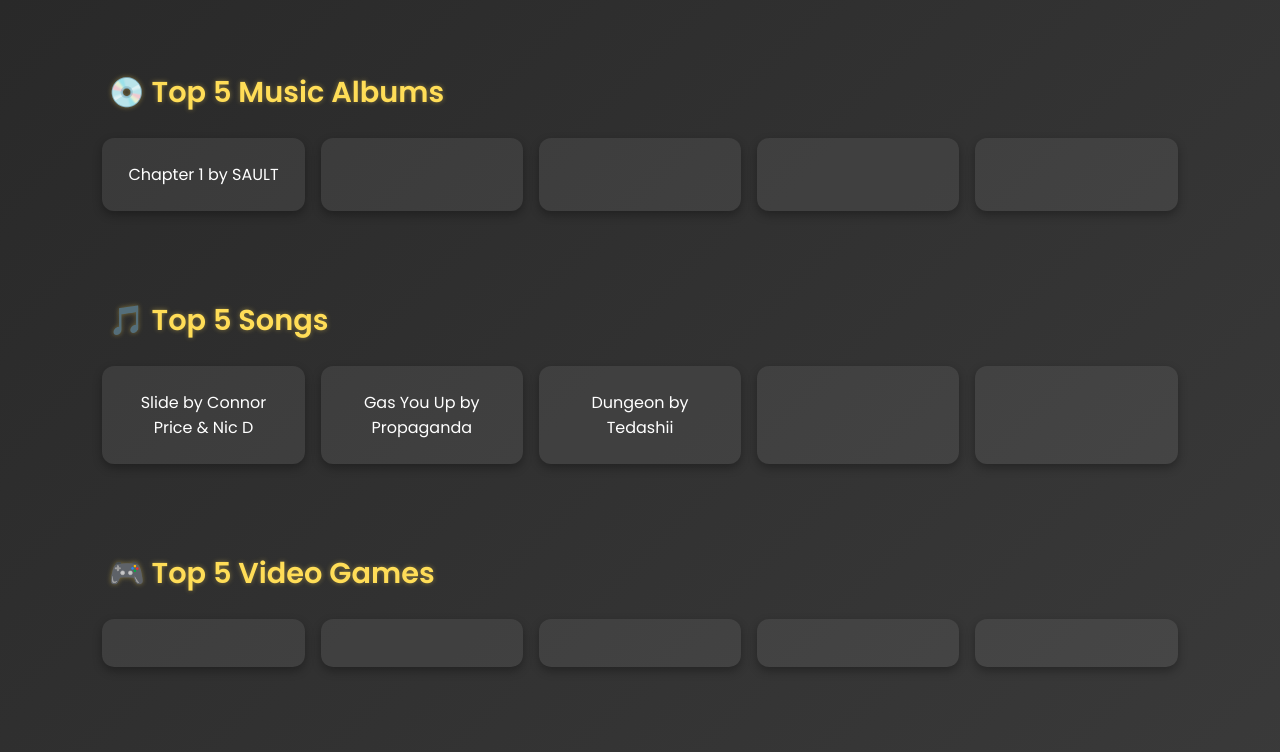
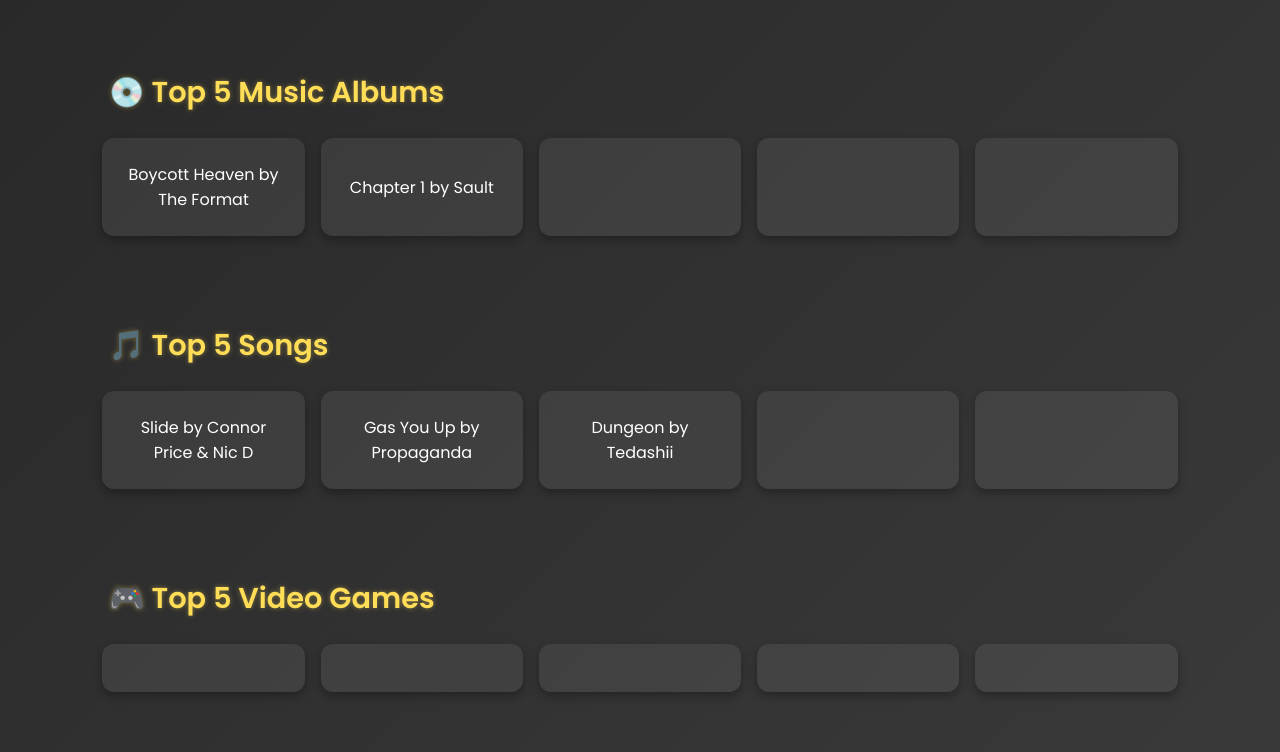
Before and after one commit to Esdidubs/top2026, a plain HTML site: page index.html in a window 1280 px wide. Shown: the part 860-1612 px from the top of the page. Drawn offline with Linux system fonts and the light colour scheme.

Commit message:
Update index.html

```diff
--- a/index.html
+++ b/index.html
@@ -54,8 +54,8 @@
         <section class="category">
             <h2>💿 Top 5 Music Albums</h2>
             <div class="card-grid">
-                <div class="card">Chapter 1 by SAULT</div>
-                <div class="card"></div>
+                <div class="card">Boycott Heaven by The Format</div>
+                <div class="card">Chapter 1 by Sault</div>
                 <div class="card"></div>
                 <div class="card"></div>
                 <div class="card"></div>
@@ -126,9 +126,9 @@
         <section class="category">
             <h2>📙 Top 5 Fiction Books</h2>
             <div class="card-grid">
+                <div class="card">Detour</div>
                 <div class="card">Twelve Months</div>
                 <div class="card">Death and Other Occupational Hazards</div>
-                <div class="card"></div>
                 <div class="card"></div>
                 <div class="card"></div>
             </div>
```
